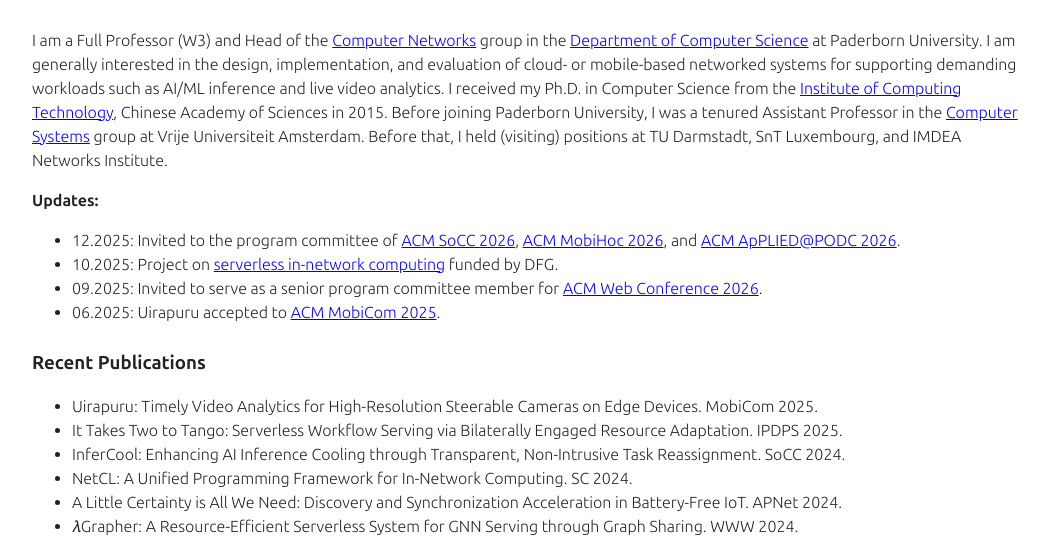
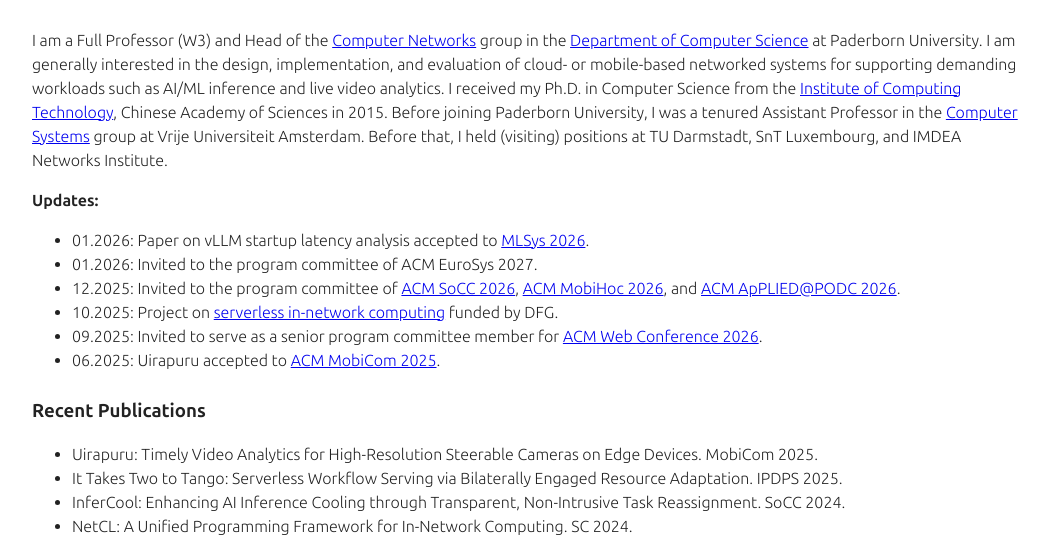
Before and after one commit to imlinwang/imlinwang.github.io, a plain HTML site: page index.html in a window 1280 px wide. Shown: the part 260-796 px from the top of the page, without its empty margins (108-1171 px from the left). Drawn offline with Linux system fonts and the light colour scheme.

Commit message:
Update news

```diff
--- a/index.html
+++ b/index.html
@@ -27,7 +27,9 @@
       </p>
       <b>Updates:</b>
       <ul>
-        <li>12.2025: Invited to the program committee of <a href="https://acmsocc.org/2026/">ACM SoCC 2026</a>, <a href="https://www.sigmobile.org/mobihoc/2026/">ACM MobiHoc 2026</a>, and <a href="https://www.cse.chalmers.se/~elad/ApPLIED2025/">ACM ApPLIED@PODC 2026</a>.</li>
+        <li>01.2026: Paper on vLLM startup latency analysis accepted to <a href="https://mlsys.org">MLSys 2026</a>.</li>
+        <li>01.2026: Invited to the program committee of ACM EuroSys 2027.</li>
+        <li>12.2025: Invited to the program committee of <a href="https://acmsocc.org/2026/">ACM SoCC 2026</a>, <a href="https://www.sigmobile.org/mobihoc/2026/">ACM MobiHoc 2026</a>, and <a href="https://www.cse.chalmers.se/~elad/ApPLIED2026/">ACM ApPLIED@PODC 2026</a>.</li>
         <li>10.2025: Project on <a href="https://en.cs.uni-paderborn.de/cn/newsfolder/news/project-on-serverless-in-network-acceleration-with-fpgas-funded-by-dfg">serverless in-network computing</a> funded by DFG.</li>
         <li>09.2025: Invited to serve as a senior program committee member for <a href="https://www2026.thewebconf.org">ACM Web Conference 2026</a>.</li>
         <li>06.2025: Uirapuru accepted to <a href="https://www.sigmobile.org/mobicom/2025/">ACM MobiCom 2025</a>.</li>
```
